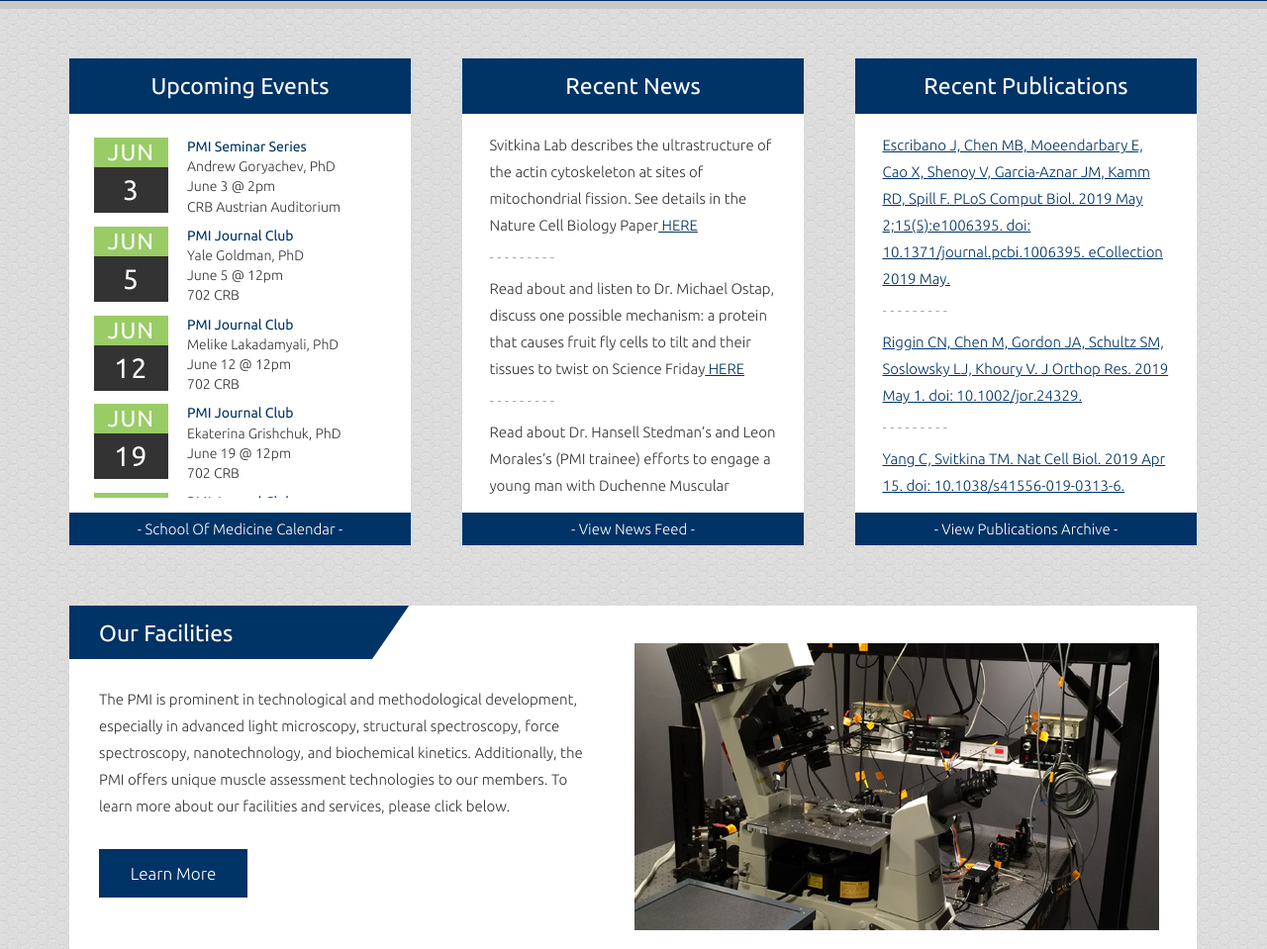
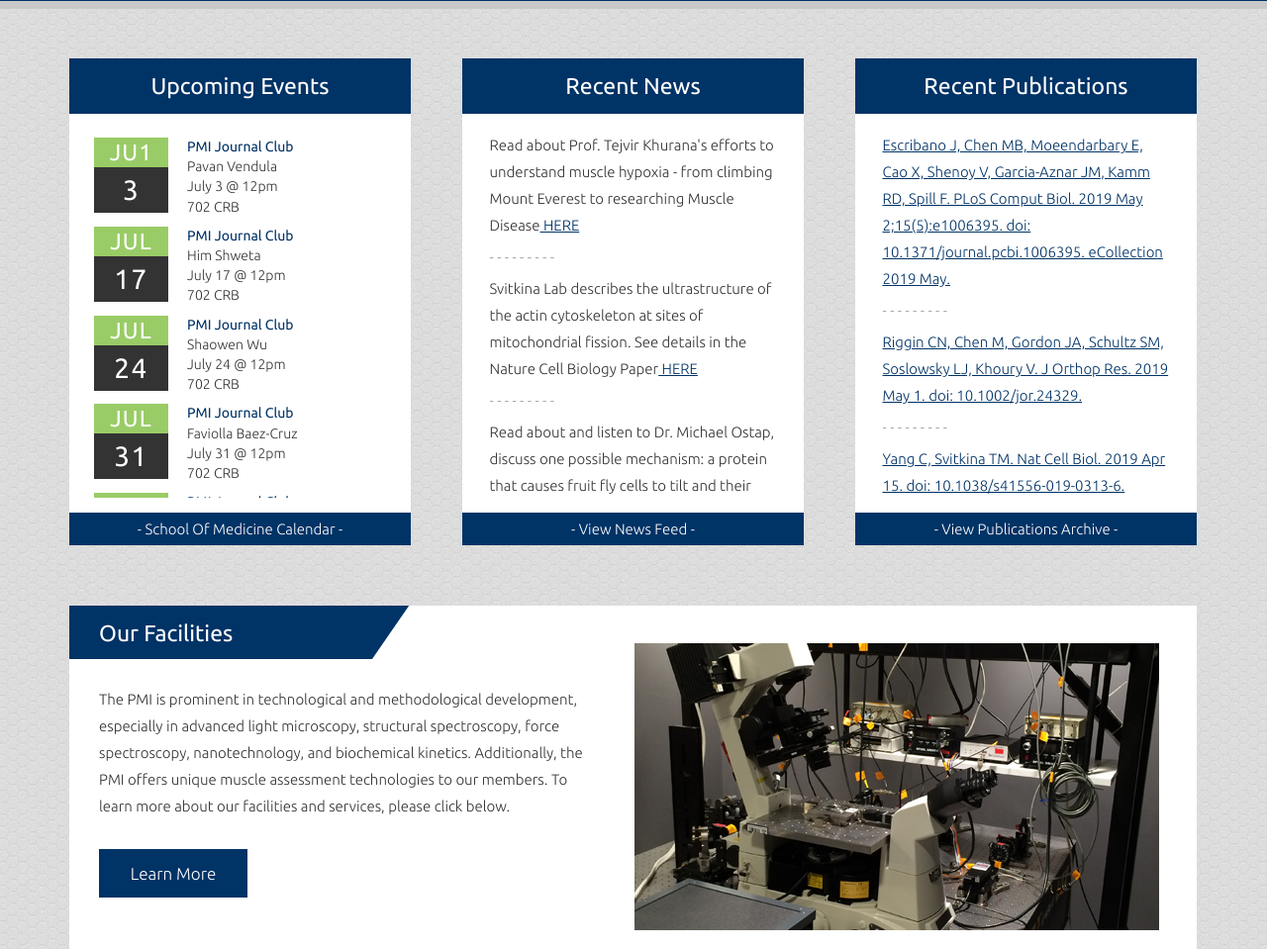
Before and after one commit to Indigo4Soul/pmi, a plain HTML site: page index.html in a window 1280 px wide. Shown: the part 600-1559 px from the top of the page at 99% size. Drawn offline with nearby package versions, Linux system fonts and the light colour scheme; files whose address does not match are found by name.

Commit message:
Add files via upload

```diff
--- a/index.html
+++ b/index.html
@@ -163,61 +163,6 @@ is an interdisciplinary group of research investigators with a mission to: Disco
                     <ul class="infobox-content">
 
 
-                                 <li><!--Start Event-->
-                            <div class="date">
-                                <h4 class="month">Jun</h4>
-                                <h4 class="day">3</h4>
-                            </div><!--End Date-->
-                            <div class="eventinfo">
-                                <p><a href="seminars.html">PMI Seminar Series</a></p>
-                                <p>Andrew Goryachev, PhD</p>
-                                <p>June 3 @ 2pm</p>
-                                <p>CRB Austrian Auditorium</p>
-
-                                <li><!--Start Event-->
-                            <div class="date">
-                                <h4 class="month">Jun</h4>
-                                <h4 class="day">5</h4>
-                            </div><!--End Date-->
-                            <div class="eventinfo">
-                                <p><a href="seminars.html">PMI Journal Club</a></p>
-                                <p>Yale Goldman, PhD</p>
-                                <p>June 5 @ 12pm</p>
-                                <p>702 CRB</p>
-
-                                <li><!--Start Event-->
-                            <div class="date">
-                                <h4 class="month">Jun</h4>
-                                <h4 class="day">12</h4>
-                            </div><!--End Date-->
-                            <div class="eventinfo">
-                                <p><a href="seminars.html">PMI Journal Club</a></p>
-                                <p>Melike Lakadamyali, PhD</p>
-                                <p>June 12 @ 12pm</p>
-                                <p>702 CRB</p>
-
-                                <li><!--Start Event-->
-                            <div class="date">
-                                <h4 class="month">Jun</h4>
-                                <h4 class="day">19</h4>
-                            </div><!--End Date-->
-                            <div class="eventinfo">
-                                <p><a href="journal-club.html">PMI Journal Club</a></p>
-                                <p>Ekaterina Grishchuk, PhD</p>
-                                <p>June 19 @ 12pm</p>
-                                <p>702 CRB</p>
-
-                                <li><!--Start Event-->
-                            <div class="date">
-                                <h4 class="month">Jun</h4>
-                                <h4 class="day">26</h4>
-                            </div><!--End Date-->
-                            <div class="eventinfo">
-                                <p><a href="journal-club.html">PMI Journal Club</a></p>
-                                <p>Sydney Cason</p>
-                                <p>June 26 @ 12pm</p>
-                                <p>702 CRB</p>
-
                                 <li><!--Start Event-->
                             <div class="date">
                                 <h4 class="month">Ju1</h4>
@@ -229,17 +174,6 @@ is an interdisciplinary group of research investigators with a mission to: Disco
                                 <p>July 3 @ 12pm</p>
                                 <p>702 CRB</p>
 
-                                 <li><!--Start Event-->
-                            <div class="date">
-                                <h4 class="month">Jul</h4>
-                                <h4 class="day">10</h4>
-                            </div><!--End Date-->
-                            <div class="eventinfo">
-                                <p><a href="journal-club.html">PMI Journal Club</a></p>
-                                <p>Melina Gyparaki</p>
-                                <p>July 10 @ 12pm</p>
-                                <p>702 CRB</p>
-
                                 <li><!--Start Event-->
                             <div class="date">
                                 <h4 class="month">Jul</h4>
@@ -367,6 +301,9 @@ is an interdisciplinary group of research investigators with a mission to: Disco
                     <ul class="infobox-content2">
                         <!--Start News Content-->
 
+                         <li><!--Start Headline-->
+                            <p>Read about Prof. Tejvir Khurana's efforts to understand muscle hypoxia - from climbing Mount Everest to researching Muscle Disease<a href="https://penntoday.upenn.edu/news/views-top-world"> HERE</a></p>
+                            <p class="home-divider">- - - - - - - - -</p>
 
                         <li><!--Start Headline-->
                             <p>Svitkina Lab describes the ultrastructure of the actin cytoskeleton at sites of mitochondrial fission.  See details in the Nature Cell Biology Paper<a href="https://www.nature.com/articles/s41556-019-0313-6"> HERE</a></p>
```
Also changed, not shown: journal-club.html (+6 -5 lines), news.html (+4 -0 lines).
